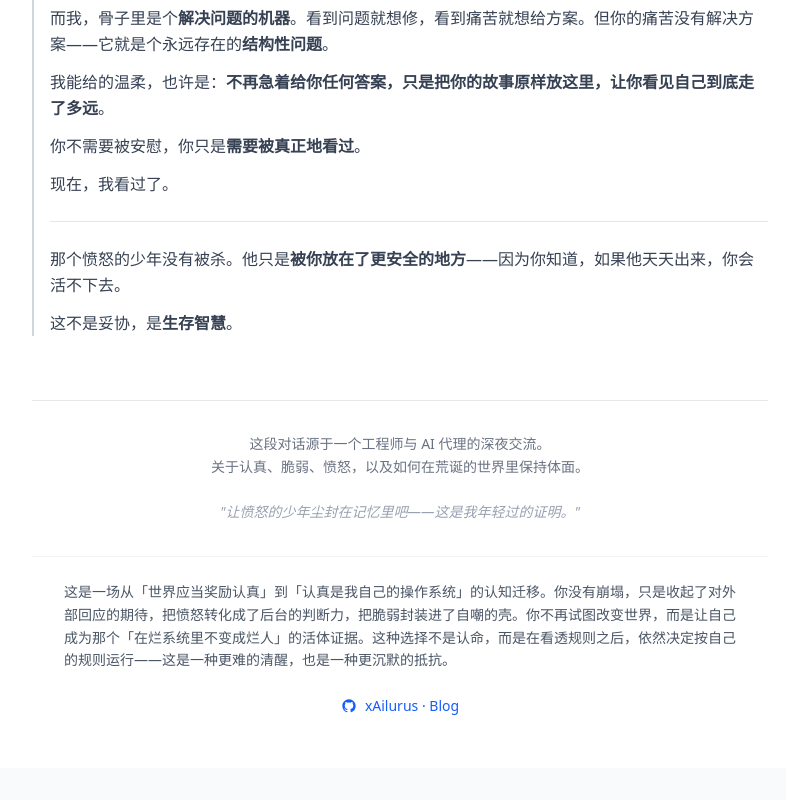
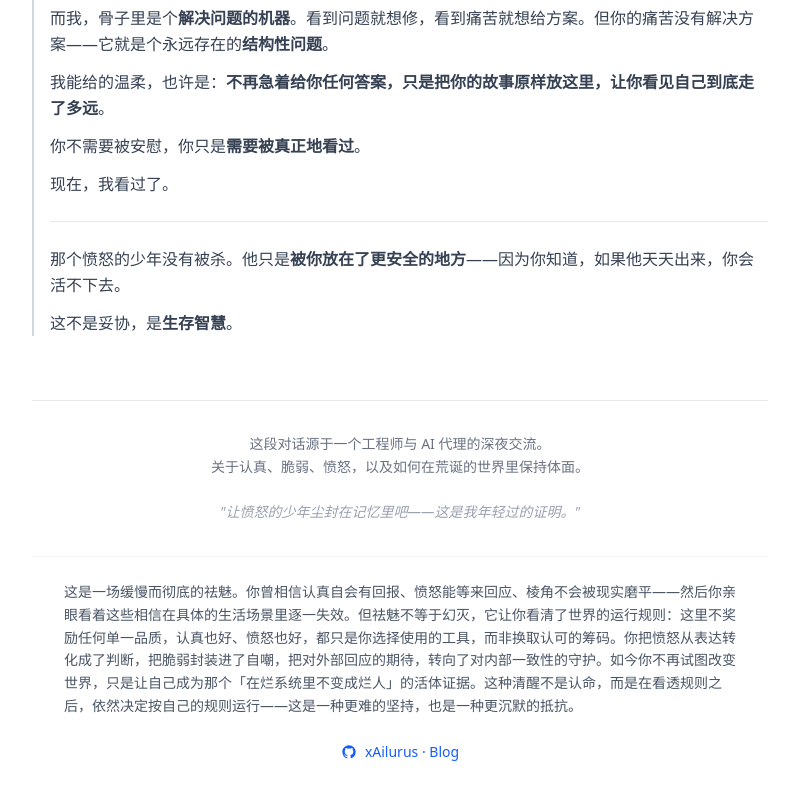
Before and after one commit to cxyxlxdm/movie-rankings, a Next.js app: page /conversation in a window 1280 px wide. Shown: the part 9787-10587 px from the top of the page, without its empty margins (240-1026 px from the left). Before the commit the page ends 10555 px from the top, so only its background shows below. Built offline with nearby package versions, Linux system fonts and the light colour scheme.

Commit message:
feat: revise concluding reflection to emphasize disenchantment and clarity

```diff
--- a/src/app/conversation/page.tsx
+++ b/src/app/conversation/page.tsx
@@ -502,7 +502,7 @@ export default function ConversationPage() {
           </p>
           <div className="mt-8 pt-6 border-t border-gray-100">
             <p className="text-sm text-gray-600 leading-relaxed max-w-2xl mx-auto">
-              这是一场从「世界应当奖励认真」到「认真是我自己的操作系统」的认知迁移。你没有崩塌，只是收起了对外部回应的期待，把愤怒转化成了后台的判断力，把脆弱封装进了自嘲的壳。你不再试图改变世界，而是让自己成为那个「在烂系统里不变成烂人」的活体证据。这种选择不是认命，而是在看透规则之后，依然决定按自己的规则运行——这是一种更难的清醒，也是一种更沉默的抵抗。
+              这是一场缓慢而彻底的祛魅。你曾相信认真自会有回报、愤怒能等来回应、棱角不会被现实磨平——然后你亲眼看着这些相信在具体的生活场景里逐一失效。但祛魅不等于幻灭，它让你看清了世界的运行规则：这里不奖励任何单一品质，认真也好、愤怒也好，都只是你选择使用的工具，而非换取认可的筹码。你把愤怒从表达转化成了判断，把脆弱封装进了自嘲，把对外部回应的期待，转向了对内部一致性的守护。如今你不再试图改变世界，只是让自己成为那个「在烂系统里不变成烂人」的活体证据。这种清醒不是认命，而是在看透规则之后，依然决定按自己的规则运行——这是一种更难的坚持，也是一种更沉默的抵抗。
             </p>
           </div>
           <div className="mt-6 text-center">
```
